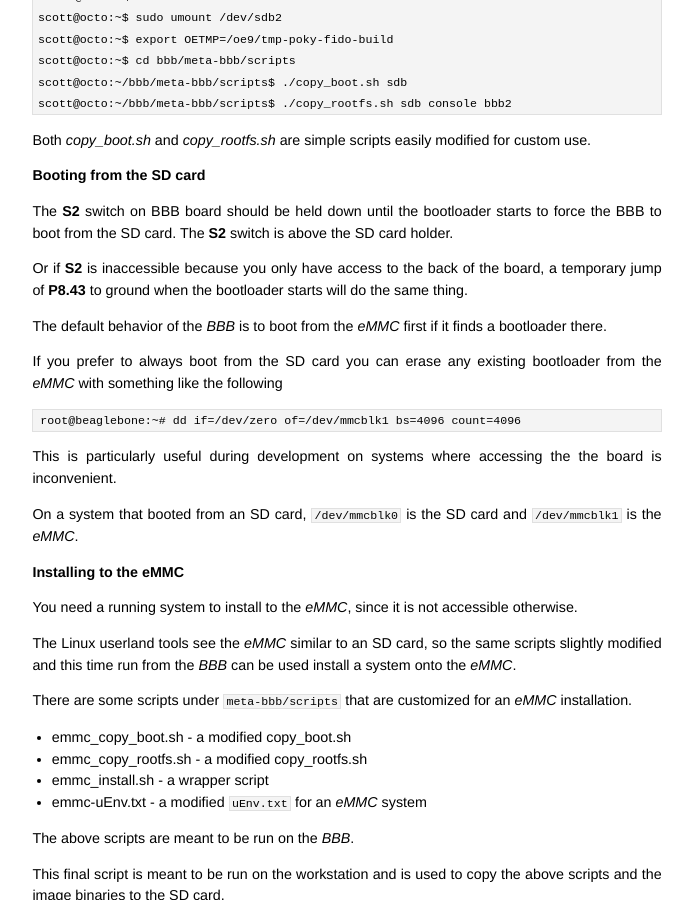
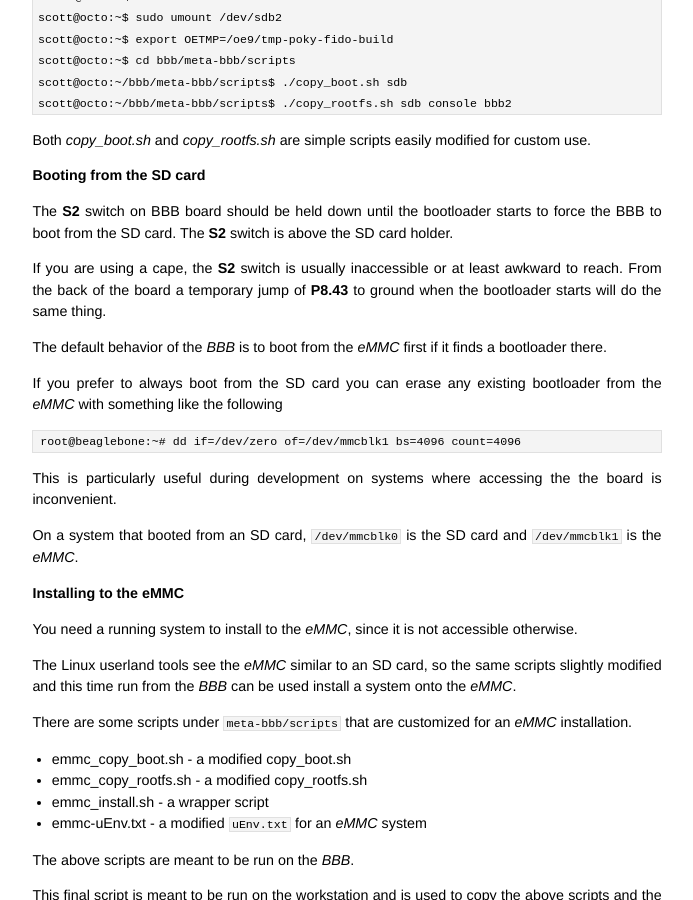
Before and after one commit to jumpnow/jumpnowtek-site, a Jekyll site: the page built from _posts/2015-06-08-BeagleBone-Systems-with-Yocto.md, in a window 1280 px wide and 900 px high, scrolled down 7098 px. Shown: the whole window, without its empty margins (293-986 px from the left). Built offline with Jekyll 4.4.1, drawn with Linux system fonts in a browser that asks for light colours.

Commit message:
More updates to bbb yocto doc

```diff
--- a/_posts/2015-06-08-BeagleBone-Systems-with-Yocto.md
+++ b/_posts/2015-06-08-BeagleBone-Systems-with-Yocto.md
@@ -346,7 +346,7 @@ Both *copy_boot.sh* and *copy_rootfs.sh* are simple scripts easily modified for
 
 The **S2** switch on BBB board should be held down until the bootloader starts to force the BBB to boot from the SD card. The **S2** switch is above the SD card holder.
 
-Or if **S2** is inaccessible because you only have access to the back of the board, a temporary jump of **P8.43** to ground when the bootloader starts will do the same thing.
+If you are using a cape, the **S2** switch is usually inaccessible or at least awkward to reach. From the back of the board a temporary jump of **P8.43** to ground when the bootloader starts will do the same thing.
 
 The default behavior of the *BBB* is to boot from the *eMMC* first if it finds a bootloader there.
 
```
